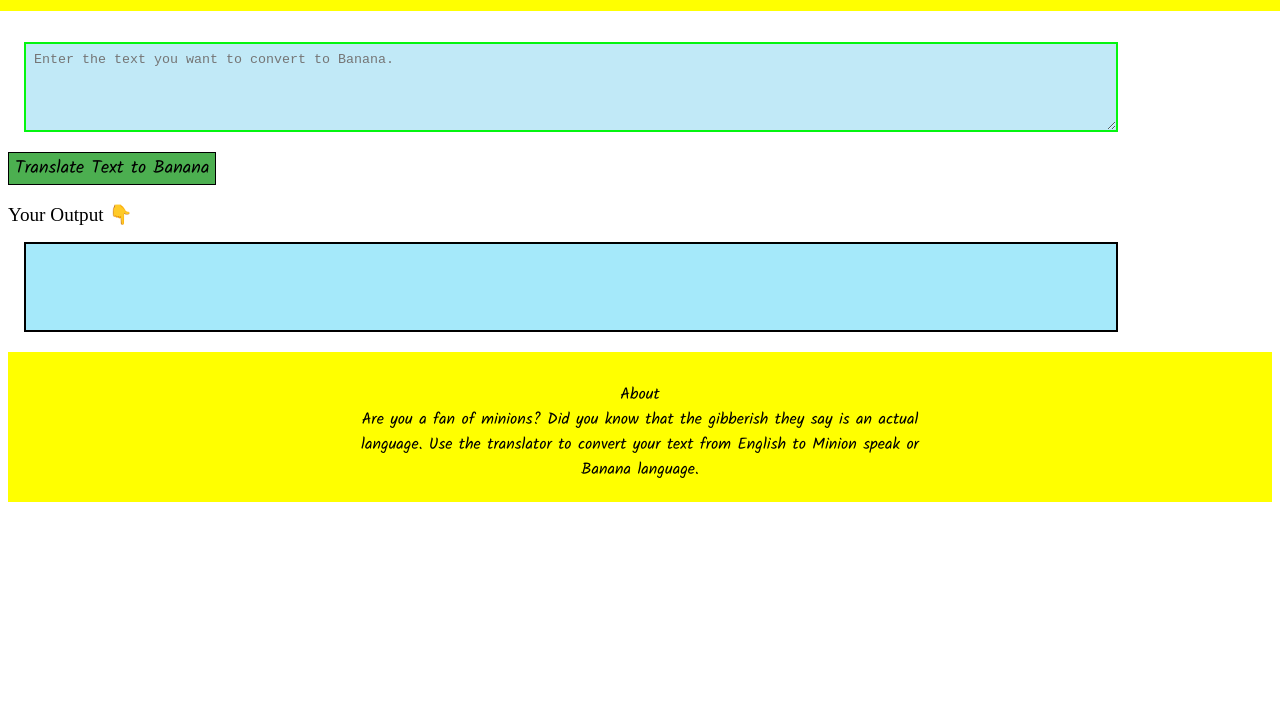
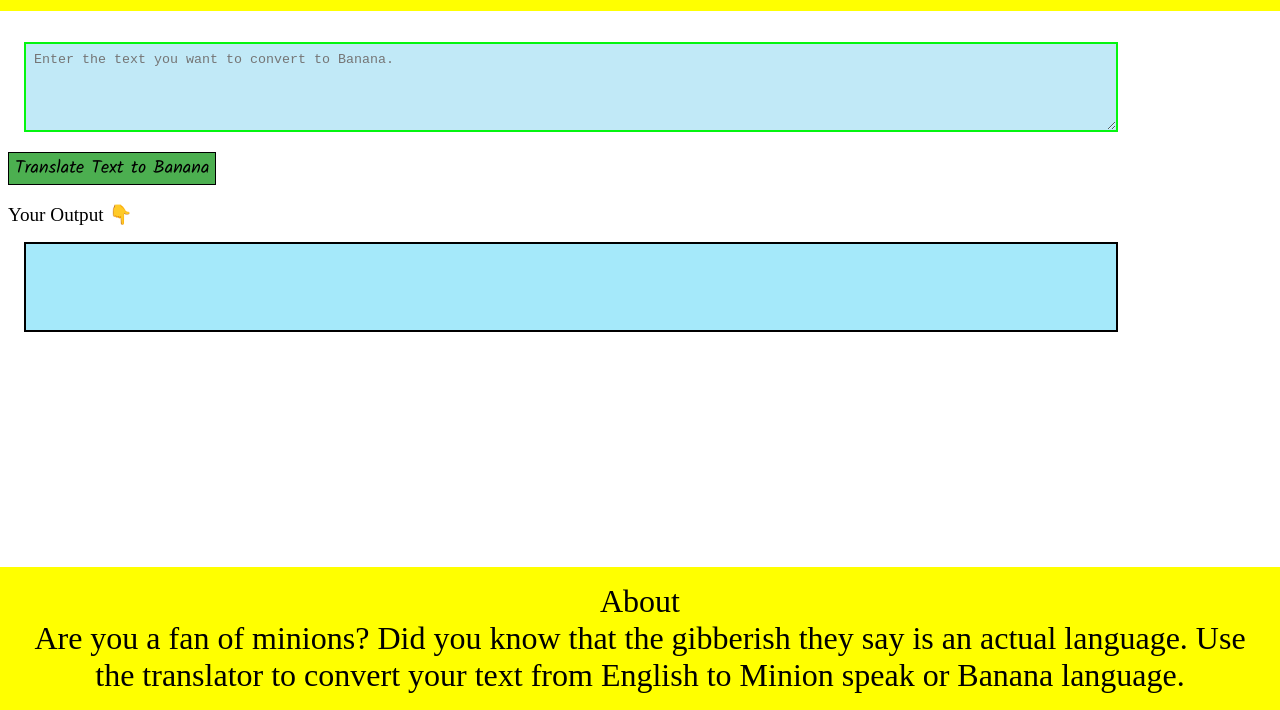
Before and after one commit to tejdoshi2000/Banana-Speak, a plain HTML site: page index.html in a window 1280 px wide. Shown: the part 90-800 px from the top of the page. Drawn offline with Linux system fonts and the light colour scheme.

Commit message:
bottom issue fixed

```diff
--- a/index.html
+++ b/index.html
@@ -31,7 +31,9 @@
 </body>
 
 <footer class = "foot">
-    <p id="footer">About <br> Are you a fan of minions? Did you know that the gibberish they say is an actual language. Use the translator to convert your text from English to Minion speak or Banana language.</p>
+    <div style="font-size: 2rem; padding: 1rem;">
+        About <br> Are you a fan of minions? Did you know that the gibberish they say is an actual language. Use the translator to convert your text from English to Minion speak or Banana language.
+    </div>
 </footer>
 
 </html>
--- a/style.css
+++ b/style.css
@@ -55,25 +55,12 @@ nav {
     transition-delay: 100ms;
 }
 
-/* footer {
+.foot {
     background-color: yellow;
     text-align: center;
+    position: absolute;
     left: 0px;
     right: 0px;
-    position: absolute;
-    bottom: 0;
-    width: 100%;
-    font-family: 'Kalam', serif;
-} */
-.foot {
-    text-align: center;
-    background-color: yellow;
+    bottom: 0px;
+    max-width: 600 px;
 }
-
-#footer {
-    max-width: 600px;
-    margin: auto;
-    font-family: 'Kalam', serif;
-    padding-top: 30px;
-    padding-bottom: 20px;
-}
```
